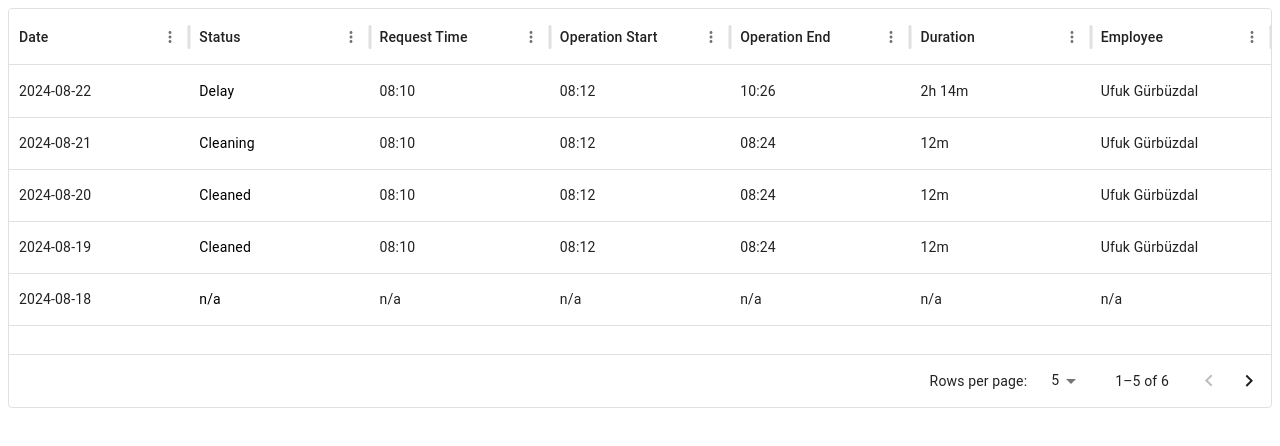
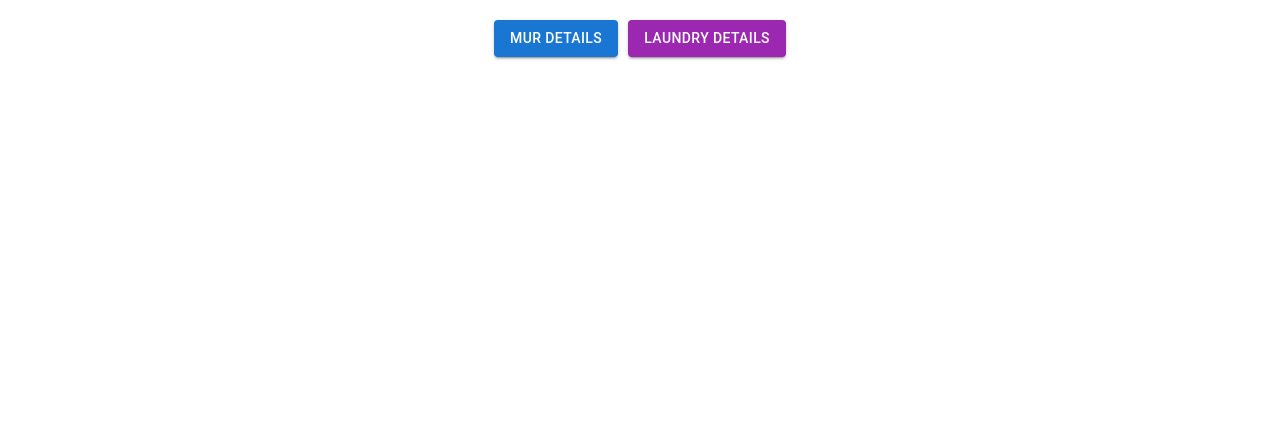
Before and after one commit to rmkofficial/Room-Services-Details, a React (Vite) app: page / in a window 1280 px wide. Shown: the top 446 px of the page. Built offline with nearby package versions, Linux system fonts and the light colour scheme.

Commit message:
Update data.json with new entries and modify App component

```diff
--- a/public/data/data.json
+++ b/public/data/data.json
@@ -1,27 +1,27 @@
 [
   {
     "id": 1,
-    "date": "2024-08-22",
+    "date": "Today",
     "status": "Delay",
     "requestTime": "08:10",
-    "operationStart": "08:12",
-    "operationEnd": "10:26",
+    "operationStart": "",
+    "operationEnd": "",
     "duration": "2h 14m",
     "employee": "Ufuk Gürbüzdal"
   },
   {
     "id": 2,
-    "date": "2024-08-21",
+    "date": "2024-05-21",
     "status": "Cleaning",
     "requestTime": "08:10",
     "operationStart": "08:12",
-    "operationEnd": "08:24",
-    "duration": "12m",
+    "operationEnd": "",
+    "duration": "",
     "employee": "Ufuk Gürbüzdal"
   },
   {
     "id": 3,
-    "date": "2024-08-20",
+    "date": "2024-05-20",
     "status": "Cleaned",
     "requestTime": "08:10",
     "operationStart": "08:12",
@@ -31,7 +31,7 @@
   },
   {
     "id": 4,
-    "date": "2024-08-19",
+    "date": "2024-05-19",
     "status": "Cleaned",
     "requestTime": "08:10",
     "operationStart": "08:12",
@@ -41,7 +41,7 @@
   },
   {
     "id": 5,
-    "date": "2024-08-18",
+    "date": "2024-05-18",
     "status": "n/a",
     "requestTime": "n/a",
     "operationStart": "n/a",
@@ -51,12 +51,22 @@
   },
   {
     "id": 6,
-    "date": "2024-08-17",
+    "date": "2024-05-17",
     "status": "n/a",
     "requestTime": "n/a",
     "operationStart": "n/a",
     "operationEnd": "n/a",
     "duration": "n/a",
     "employee": "n/a"
+  },
+  {
+    "id": 7,
+    "date": "Today",
+    "status": "Active",
+    "requestTime": "08:10",
+    "operationStart": "",
+    "operationEnd": "",
+    "duration": "",
+    "employee": ""
   }
 ]
--- a/src/App.jsx
+++ b/src/App.jsx
@@ -1,33 +1,35 @@
-import { useState, useEffect } from "react";
-import { DataGrid } from "@mui/x-data-grid";
-import axios from "axios";
-import columns from "./utils/Columns";
+import { useState } from "react";
+import MURDetails from "./components/MURDetails";
+import LaundryDetails from "./components/LaundryDetails";
+import Button from "@mui/material/Button";
 
 export default function App() {
-  const [rows, setRows] = useState([]);
-
-  useEffect(() => {
-    axios
-      .get("/data/data.json")
-      .then((response) => {
-        setRows(response.data);
-      })
-      .catch((error) => console.error("Fetching data failed:", error));
-  }, []);
+  const [view, setView] = useState("none");
 
   return (
-    <div style={{ height: 400, width: "100%" }}>
-      <DataGrid
-        rows={rows}
-        columns={columns()}
-        initialState={{
-          pagination: {
-            paginationModel: { page: 0, pageSize: 5 },
-          },
-        }}
-        pageSizeOptions={[5, 10]}
-        disableSelectionOnClick
-      />
+    <div>
+      <div
+        style={{ display: "flex", justifyContent: "center", margin: "20px" }}
+      >
+        <Button
+          variant="contained"
+          color="primary"
+          style={{ marginRight: "10px" }}
+          onClick={() => setView("mur")}
+        >
+          MUR Details
+        </Button>
+        <Button
+          variant="contained"
+          color="secondary"
+          onClick={() => setView("laundry")}
+        >
+          Laundry Details
+        </Button>
+      </div>
+
+      {view === "mur" && <MURDetails />}
+      {view === "laundry" && <LaundryDetails />}
     </div>
   );
 }
--- /dev/null
+++ b/src/components/LaundryDetails.jsx
@@ -0,0 +1,33 @@
+import { useState, useEffect } from "react";
+import { DataGrid } from "@mui/x-data-grid";
+import axios from "axios";
+import columns from "../utils/Columns";
+
+export default function LaundryDetails() {
+  const [rows, setRows] = useState([]);
+
+  useEffect(() => {
+    axios
+    .get("../../public/data/data.json")
+      .then((response) => {
+        setRows(response.data);
+      })
+      .catch((error) => console.error("Fetching data failed:", error));
+  }, []);
+
+  return (
+    <div style={{ height: 500, width: "100%" }}>
+      <DataGrid
+        rows={rows}
+        columns={columns()}
+        initialState={{
+          pagination: {
+            paginationModel: { page: 0, pageSize: 10 },
+          },
+        }}
+        pageSizeOptions={[5, 10, 20]}
+        disableSelectionOnClick
+      />
+    </div>
+  );
+}
--- /dev/null
+++ b/src/components/MURDetails.jsx
@@ -0,0 +1,33 @@
+import { useState, useEffect } from "react";
+import { DataGrid } from "@mui/x-data-grid";
+import axios from "axios";
+import columns from "../utils/Columns";
+
+export default function MURDetails() {
+  const [rows, setRows] = useState([]);
+
+  useEffect(() => {
+    axios
+      .get("../../public/data/data.json")
+      .then((response) => {
+        setRows(response.data);
+      })
+      .catch((error) => console.error("Fetching data failed:", error));
+  }, []);
+
+  return (
+    <div style={{ height: 500, width: "100%" }}>
+      <DataGrid
+        rows={rows}
+        columns={columns()}
+        initialState={{
+          pagination: {
+            paginationModel: { page: 0, pageSize: 10 },
+          },
+        }}
+        pageSizeOptions={[5, 10, 20]}
+        disableSelectionOnClick
+      />
+    </div>
+  );
+}
```
